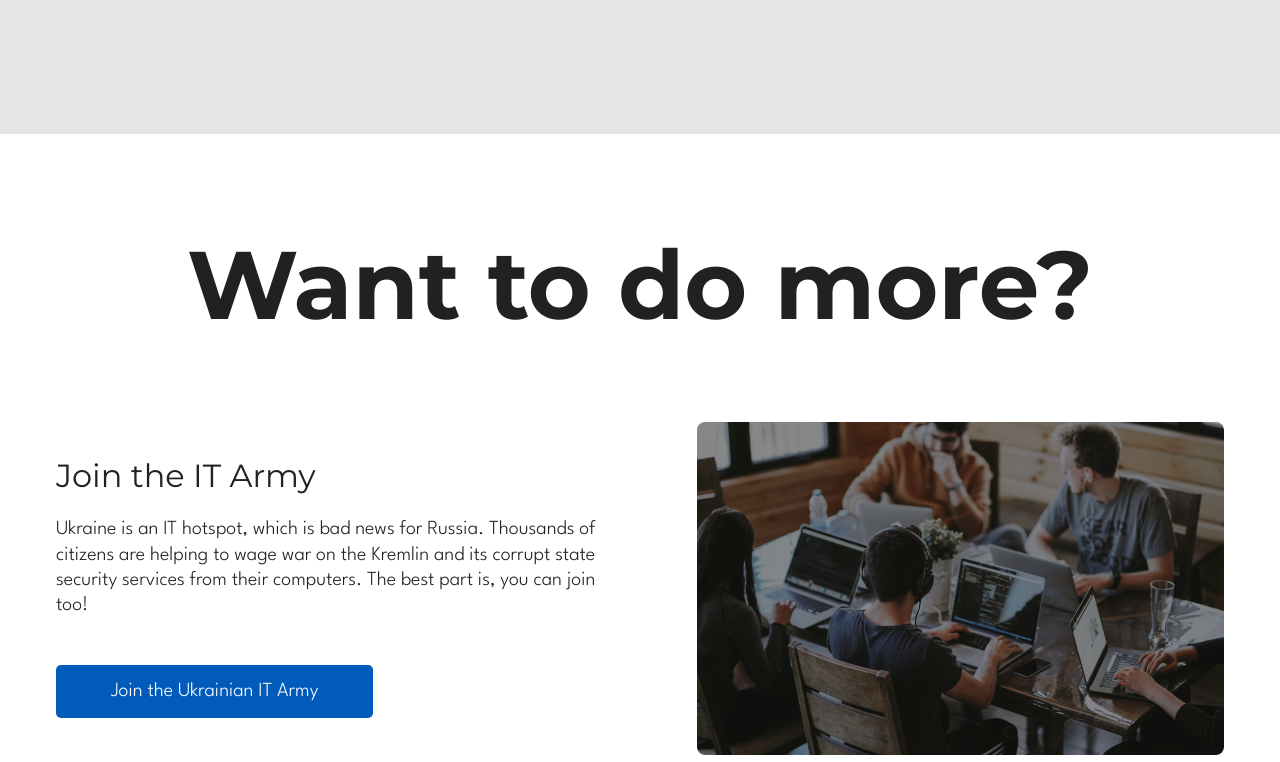
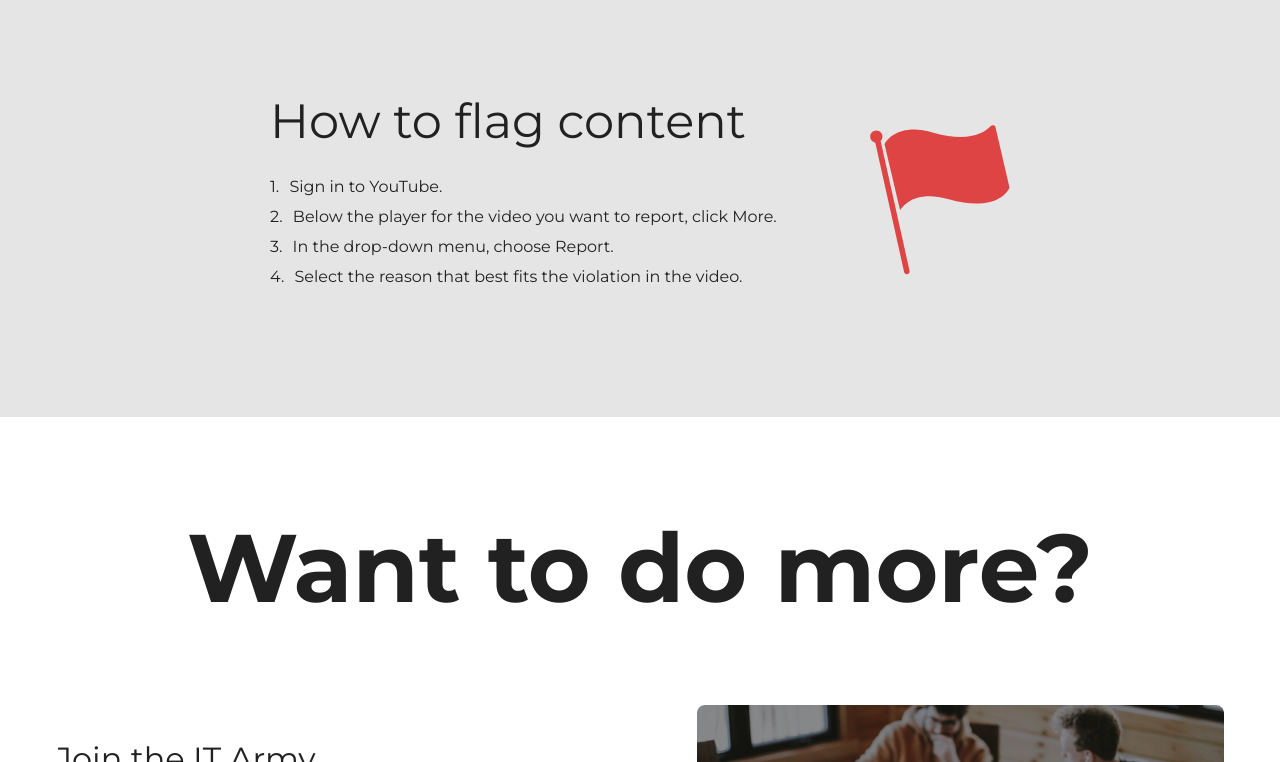
Before and after one commit to s7kind/helpukraine, a Next.js app: page / in a window 1280 px wide. Shown: the part 5598-6360 px from the top of the page. Built offline with nearby package versions, Linux system fonts and the light colour scheme.

Commit message:
latest changes

```diff
--- a/components/Home Page/hero.js
+++ b/components/Home Page/hero.js
@@ -26,17 +26,17 @@ export default function Hero() {
                             destruction, with an increasing threat to the world as we know it. With your help, we
                             can stop Putin, end suffering, and avoid global catastrophe.</p>
                         <div className={styles.hero__buttons}>
-                            <Link href="/">
+                            <Link href="#petition">
                                 <a className="button button__red">
                                     <span>Advocate</span>
                                 </a>
                             </Link>
-                            <Link href="/">
+                            <Link href="#donate">
                                 <a className="button button__blue">
                                     <span>Donate</span>
                                 </a>
                             </Link>
-                            <Link href="/">
+                            <Link href="#take_action">
                                 <a className="button button__blue">
                                     <span>Participate online</span>
                                 </a>
--- a/components/Home Page/what-can.js
+++ b/components/Home Page/what-can.js
@@ -10,7 +10,7 @@ export default function WhatCan() {
                     <h2 className={styles.what__can_title}>What you can do</h2>
                     <div className={styles.what__can_box}>
 
-                        <div className={styles.what__can_petition}>
+                        <div className={styles.what__can_petition} id="petition">
                             <div className={styles.box__wrap}>
                                 <h4 className={styles.box__title}>Sign a petition</h4>
                                 <div className={styles.box__info}>
@@ -80,7 +80,7 @@ export default function WhatCan() {
                         </div>
 
 
-                        <div className={styles.what__can_donate}>
+                        <div className={styles.what__can_donate} id="donate">
                             <div className={styles.box__wrap}>
                                 <h4 className={styles.box__title}>Donate</h4>
                                 <div className={styles.box__info}>
--- a/pages/index.js
+++ b/pages/index.js
@@ -20,7 +20,7 @@ export default function Home() {
                     <div className={styles.big__image_box}>
                         <ul>
                             <li>
-                                <b>Russian troops are committing war crimes:</b>
+                                <b>Russian troops are committing war crimes: </b>
                                 <a href="#">Thermobaric bombs</a> have been dropped.
                                 <a href="#">Children have been shot</a> trying to escape with their families.
                                 <a href="#">Six women have died after experiencing sexual violence</a> at the hands
@@ -62,7 +62,7 @@ export default function Home() {
                 <img src="/static/big__image_bg.png" alt="" className={styles.big__image_bg}/>
             </section>
 
-            <section className={styles.take__action}>
+            <section className={styles.take__action} id="take_action">
                 <div className="container">
                     <h2 className={styles.take__action_title}>Take action</h2>
                     <div className={styles.take__action_description}>
@@ -169,7 +169,9 @@ export default function Home() {
                                     are suffering. Please use your influence to reach out to your followers and let
                                     them know the truth!
                                 </p>
-                                <p className={styles.example_link}><a href="#">List of top Influencers</a></p>
+                                <p className={styles.example_link}><a
+                                    href="https://starngage.com/app/ru/influencer/ranking" target="_blank">List of top
+                                    Influencers</a></p>
                             </div>
                             <div className={styles.take__action_social}>
                                 <a href="#">
@@ -254,7 +256,7 @@ export default function Home() {
                                 <p className={styles.example_link}><a href="#">See how</a></p>
                             </div>
                             <div className={styles.take__action_social}>
-                                <a href="#">
+                                <a href="https://www.google.com/maps/" target="_blank">
                                     <svg width="22" height="33" viewBox="0 0 22 33" fill="none"
                                          xmlns="http://www.w3.org/2000/svg">
                                         <path
@@ -274,7 +276,7 @@ export default function Home() {
                                             fill="#EA4335"/>
                                     </svg>
                                 </a>
-                                <a href="#">
+                                <a href="https://www.tripadvisor.com/" target="_blank">
                                     <svg width="41" height="25" viewBox="0 0 41 25" fill="none"
                                          xmlns="http://www.w3.org/2000/svg">
                                         <g clipPath="url(#clip0_120_375)">
@@ -337,9 +339,31 @@ export default function Home() {
                                 You can even do it through playing an online game! Give it a go here:
                             </p>
                             <div className={styles.take__action_example}>
-                                <p className={styles.example_link}><a href="#">Play</a></p>
+                                <p className={styles.example_link}><a
+                                    href="https://playforukraine.live/?fbclid=IwAR2IBtz0YCRlqRIiG_ETymAOpNOimPY26Ib6wSjrJELQcfJP-kMiznErBQs#howitworks1"
+                                    target="_blank">Play</a></p>
                             </div>
                         </div>
+                    </div>
+
+                    <div className={styles.take__action_info} style={{marginTop: '80px'}}>
+                        <div className={styles.take__action_info_box}>
+                            <h2 className={styles.take__action_title} style={{textAlign: 'left'}}>How to flag
+                                content</h2>
+                            <p><span>1. </span>Sign in to YouTube.</p>
+                            <p><span>2. </span>Below the player for the video you want to report, click More.</p>
+                            <p><span>3. </span>In the drop-down menu, choose Report.</p>
+                            <p><span>4. </span>Select the reason that best fits the violation in the video.</p>
+                        </div>
+                        <svg width="140" height="154" viewBox="0 0 140 154" fill="none"
+                             xmlns="http://www.w3.org/2000/svg">
+                            <path fillRule="evenodd" clipRule="evenodd"
+                                  d="M10.6327 19.9987C11.7961 18.8769 12.5197 17.3022 12.5197 15.5584C12.5197 12.1522 9.7584 9.39087 6.35214 9.39087C2.94589 9.39087 0.18457 12.1522 0.18457 15.5584C0.18457 18.6025 2.38984 21.1315 5.28992 21.6349L34.1164 151.039C34.4509 152.54 35.9392 153.486 37.4407 153.152C38.9422 152.817 39.8883 151.329 39.5538 149.827L10.6327 19.9987Z"
+                                  fill="#DE4444"/>
+                            <path
+                                d="M30.1005 89.2444L14.6533 23.7721C14.5331 23.2627 14.6133 22.7259 14.8992 22.2875C19.3866 15.4058 32.6127 2.68726 63.4154 11.6868C95.5318 21.0701 113.276 13.4888 120.743 5.08842C122.027 3.64416 125.001 4.06329 125.438 5.94559L139.367 65.9167C139.463 66.3314 139.431 66.7626 139.247 67.1465C134.626 76.7864 116.738 89.3047 78.8732 78.2418C47.4604 69.0641 34.3273 82.4732 30.1005 89.2444Z"
+                                fill="#DE4444"/>
+                        </svg>
                     </div>
                 </div>
             </section>
@@ -358,9 +382,8 @@ export default function Home() {
                                         are helping to wage war on the Kremlin and its corrupt state security
                                         services from their computers. The best part is, you can join too!</p>
                                 </div>
-                                <Link href="#">
-                                    <a className="button button__blue"><span>Join the Ukrainian IT Army</span></a>
-                                </Link>
+                                <a href="https://t.me/itarmyofukraine2022" target="_blank"
+                                   className="button button__blue"><span>Join the Ukrainian IT Army</span></a>
                             </div>
                             <div className={styles.more__item_image}>
                                 <img src="/static/more__it.png" alt="Help Ukraine"/>
@@ -377,9 +400,8 @@ export default function Home() {
                                         your help! Be 1 of the 20,000 who have already joined the Ukrainian Foreign
                                         Legion and are fighting to defend the free world!</p>
                                 </div>
-                                <Link href="#">
-                                    <a className="button button__blue"><span>Join the Ukrainian foreign legion</span></a>
-                                </Link>
+
+                                <a href="https://fightforua.org/" target="_blank" className="button button__blue"><span>Join the Ukrainian foreign legion</span></a>
                             </div>
                             <div className={styles.more__item_image}>
                                 <img src="/static/more__legion.png" alt="Help Ukraine"/>
@@ -408,10 +430,11 @@ export default function Home() {
                             station falls into his hands.
                         </p>
                     </div>
+                    <div className="video"><script async src="https://telegram.org/js/telegram-widget.js?16" data-telegram-post="verkhovnaradaofukraine/873" data-tme-mode data-width="100%"/></div>
                     <div className={styles.why__big}>
                         <p>With your actions, you can stand up for Ukraine and the very future of the free
                             world.</p>
-                        <Link href="/">
+                        <Link href="/donation">
                             <a className="button button__blue">
                                 <span>Donate</span>
                             </a>
@@ -453,7 +476,7 @@ export default function Home() {
                 <div className="container">
                     <div className={styles.banner__text}>
                         <p>With your actions, you can stand up for Ukraine and the very future of democracy.</p>
-                        <Link href="/">
+                        <Link href="/donation">
                             <a className="button button__blue">
                                 <span>Donate</span>
                             </a>
--- a/styles/app.scss
+++ b/styles/app.scss
@@ -10,6 +10,7 @@ $League: 'League Spartan', sans-serif;
 
 html {
   background-color: #E5E5E5;
+  scroll-behavior: smooth;
 }
 
 body {
--- a/styles/main-page.module.scss
+++ b/styles/main-page.module.scss
@@ -351,6 +351,32 @@ $League: 'League Spartan', sans-serif;
 .take__action {
   padding: 105px 0 118px;
 
+  &_info {
+    width: 100%;
+    max-width: 740px;
+    margin: 0 auto;
+    display: flex;
+    align-items: center;
+    justify-content: space-between;
+
+    svg {
+      margin-left: 90px;
+    }
+
+    &_box {
+      display: flex;
+      flex-direction: column;
+      align-items: flex-start;
+
+      p {
+        margin-bottom: 14px;
+        span {
+          margin-right: 6px;
+        }
+      }
+    }
+  }
+
   &_title {
     font-family: $Mont;
     font-size: 48px;
@@ -580,7 +606,6 @@ $League: 'League Spartan', sans-serif;
       line-height: 127%;
       text-align: left;
       color: #212121;
-      margin-bottom: 36px;
       margin-right: 20px;
     }
   }
@@ -922,10 +947,26 @@ $League: 'League Spartan', sans-serif;
   }
 }
 
-@media (max-width: 600px) {
+@media (max-width: 440px) {
   .what__can, .take__action, .more_, .why_, .trusted_ {
     &_title {
       font-size: 30px;
+      line-height: initial;
+    }
+  }
+
+  .take__action {
+    &_info {
+      flex-direction: column-reverse;
+      align-items: flex-start;
+      margin-top: 30px !important;
+
+      svg {
+        margin-left: 0;
+        margin-bottom: 20px;
+        width: 70px;
+        height: auto;
+      }
     }
   }
 }
```
